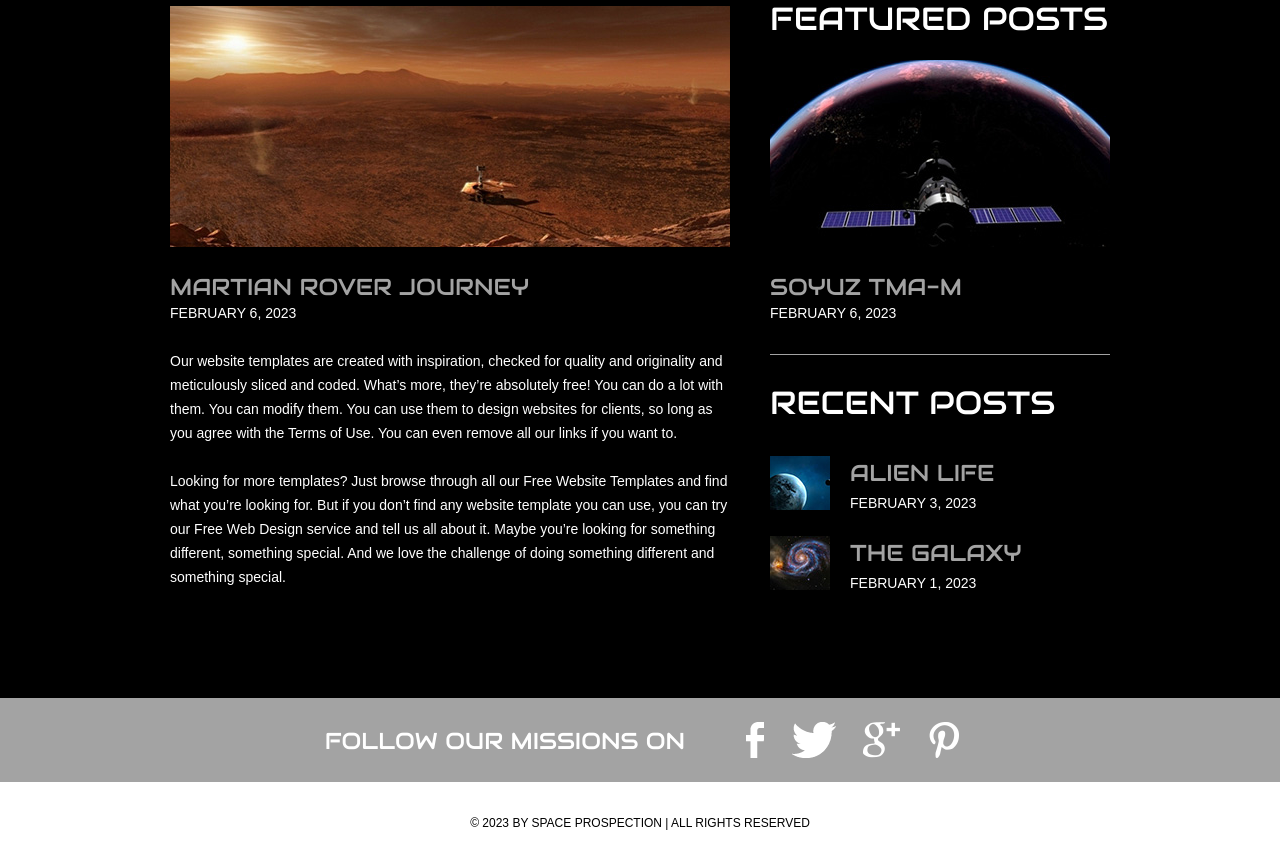
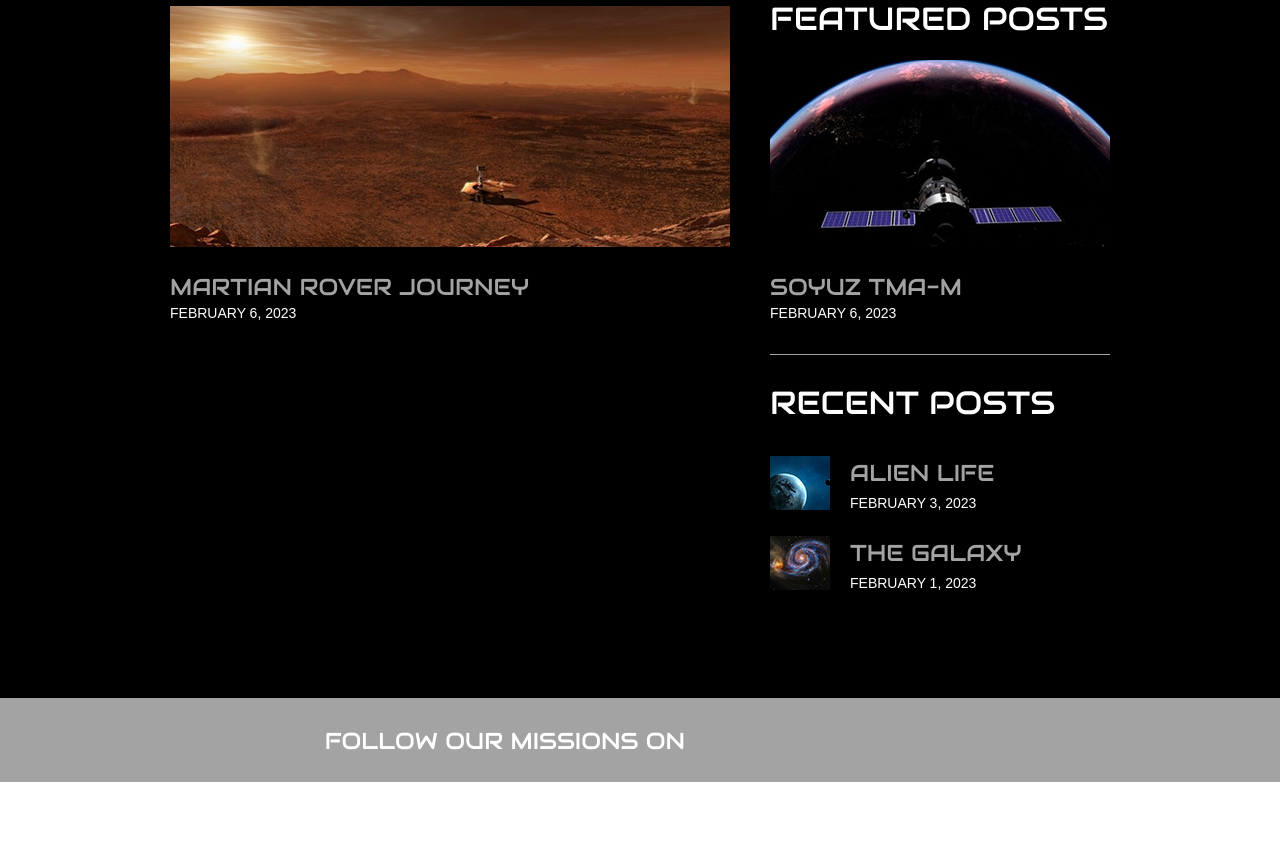
Before and after one commit to sserd/fwlbteamipd, a plain HTML site: page singlepost.html in a window 1280 px wide. Shown: the part 245-1111 px from the top of the page. Drawn offline with Linux system fonts and the light colour scheme.

Commit message:
Update singlepost.html

```diff
--- a/singlepost.html
+++ b/singlepost.html
@@ -1,5 +1,5 @@
 <!doctype html>
-<!-- Website template by freewebsitetemplates.com -->
+
 <html>
 <head>
 	<meta charset="UTF-8">
@@ -51,8 +51,7 @@
 						<img src="images/martianrover-journey.jpg" alt="">
 						<h1>MARTIAN ROVER JOURNEY</h1>
 						<span>FEBRUARY 6, 2023</span>
-						<p>Our website templates are created with inspiration, checked for quality and originality and meticulously sliced and coded. What’s more, they’re absolutely free! You can do a lot with them. You can modify them. You can use them to design websites for clients, so long as you agree with the Terms of Use. You can even remove all our links if you want to.</p>
-						<p>Looking for more templates? Just browse through all our Free Website Templates and find what you’re looking for. But if you don’t find any website template you can use, you can try our Free Web Design service and tell us all about it. Maybe you’re looking for something different, something special. And we love the challenge of doing something different and something special.</p>
+						<p>
 					</div>
 					<div class="sidebar">
 						<ul>
@@ -87,16 +86,13 @@
 				<div>
 					<h1>FOLLOW OUR  MISSIONS ON</h1>
 					<div>
-						<a href="http://freewebsitetemplates.com/go/facebook/" class="facebook">facebook</a>
-						<a href="http://freewebsitetemplates.com/go/twitter/" class="twitter">twitter</a>
-						<a href="http://freewebsitetemplates.com/go/googleplus/" class="googleplus">googleplus</a>
-						<a href="http://pinterest.com/fwtemplates/" class="pinterest">pinterest</a>
+
 					</div>
 				</div>
 			</div>
 			<div class="footnote">
 				<div>
-					<p>&copy; 2023 BY SPACE PROSPECTION | ALL RIGHTS RESERVED</p>
+					<p></p>
 				</div>
 			</div>
 		</div>
```
